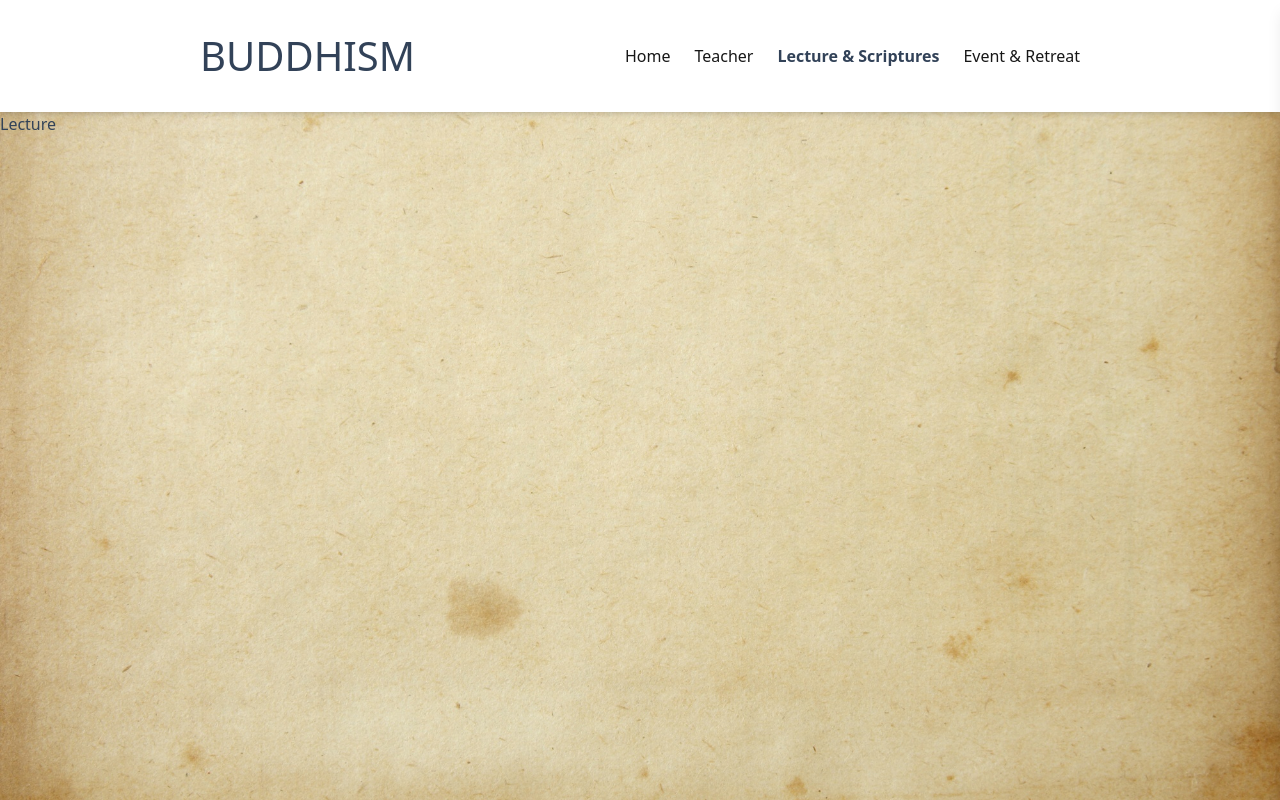
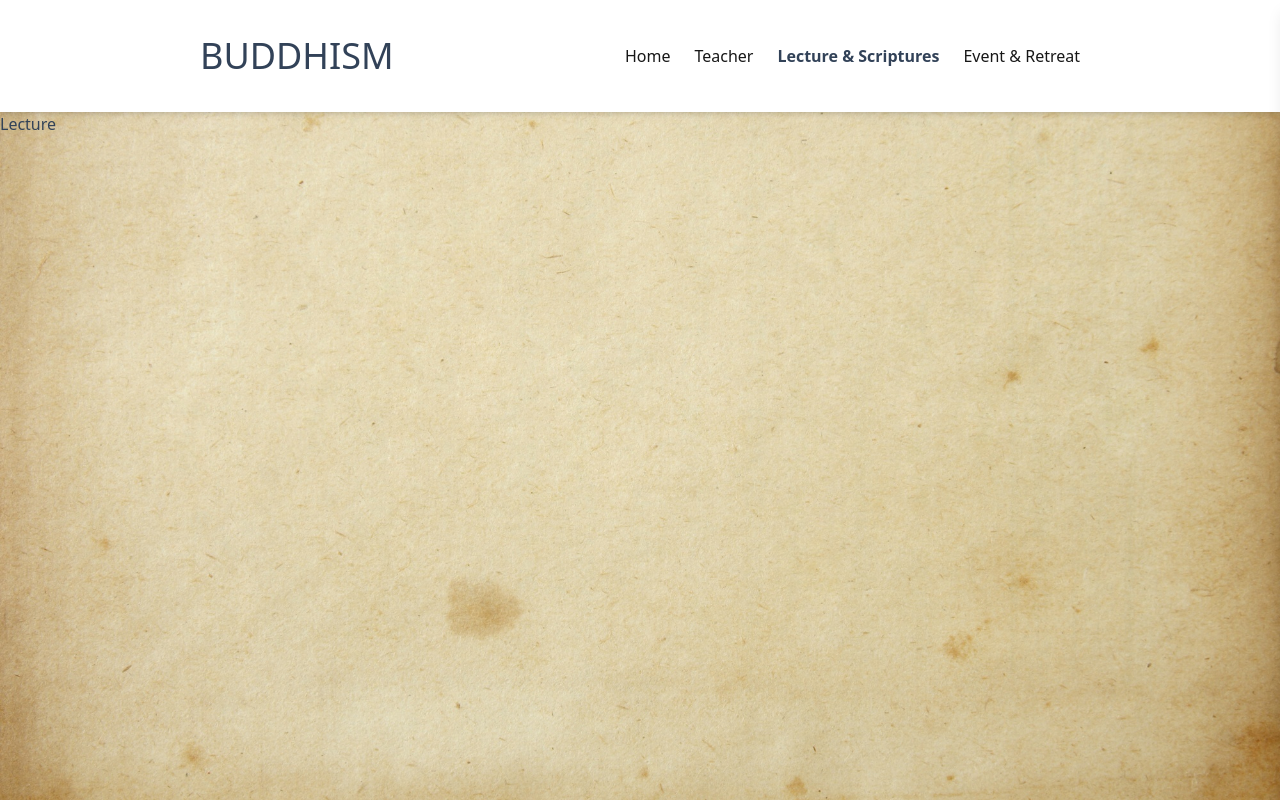
Before and after one commit to Lamgiaosu1805/Web-phat-giao, a React (Vite) app: page /lecture in a window 1280 px wide. Built offline with nearby package versions, Linux system fonts and the light colour scheme.

Commit message:
improve text logo

```diff
--- a/src/components/Navbar.jsx
+++ b/src/components/Navbar.jsx
@@ -19,7 +19,7 @@ const Navbar = () => {
             <div className="px-4 mx-auto sm:px-6 lg:px-8 xl:px-[200px]">
                 <div className="flex items-center justify-between py-4 md:py-8">
                     {/* Logo */}
-                    <div className="font-inter font-medium text-[40px] leading-[48px] tracking-normal text-center text-bud-primary">
+                    <div className="font-inter font-medium text-[28px] md:text-4xl leading-[48px] tracking-normal text-center text-bud-primary">
                         BUDDHISM
                     </div>
 
```
